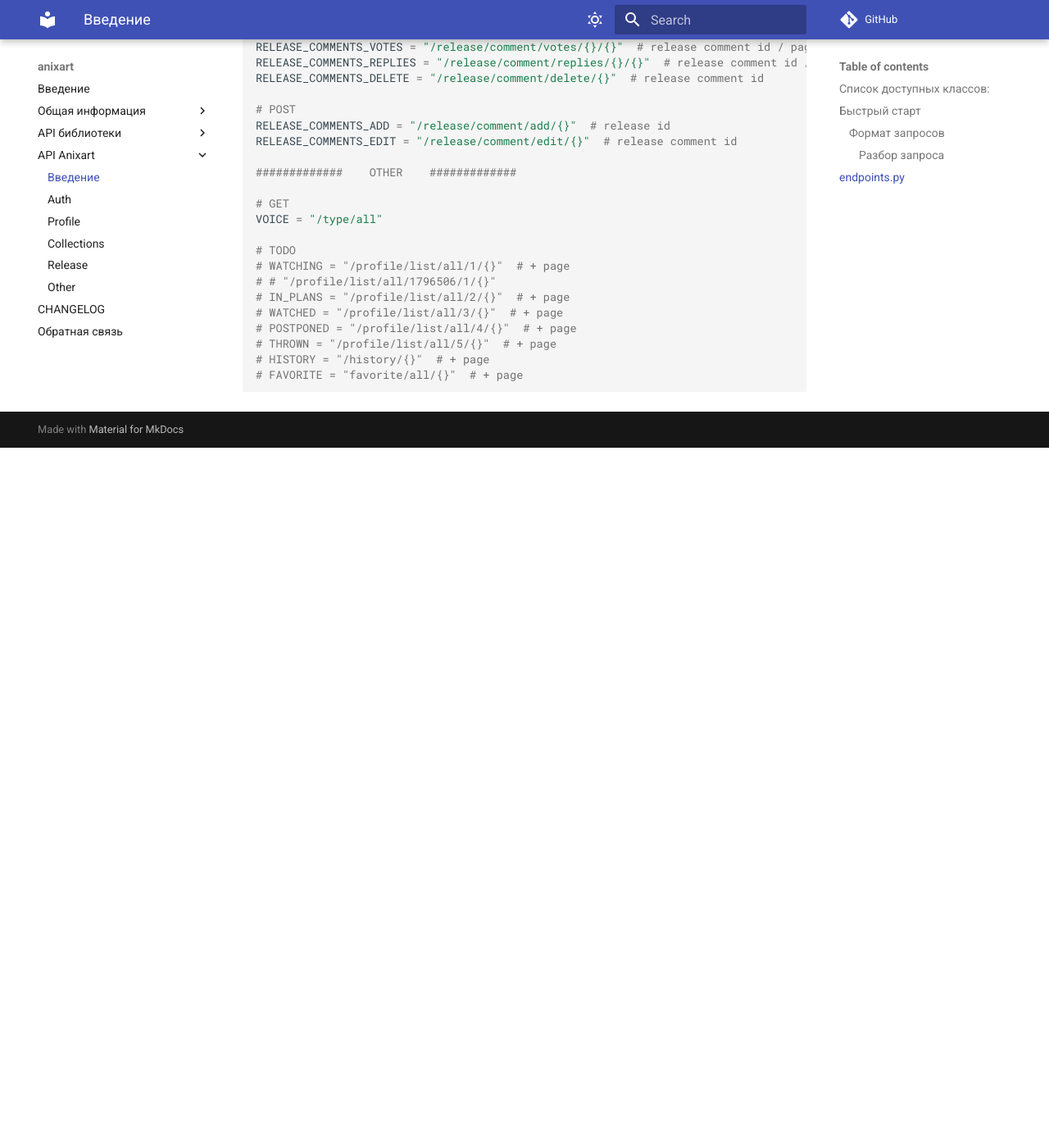
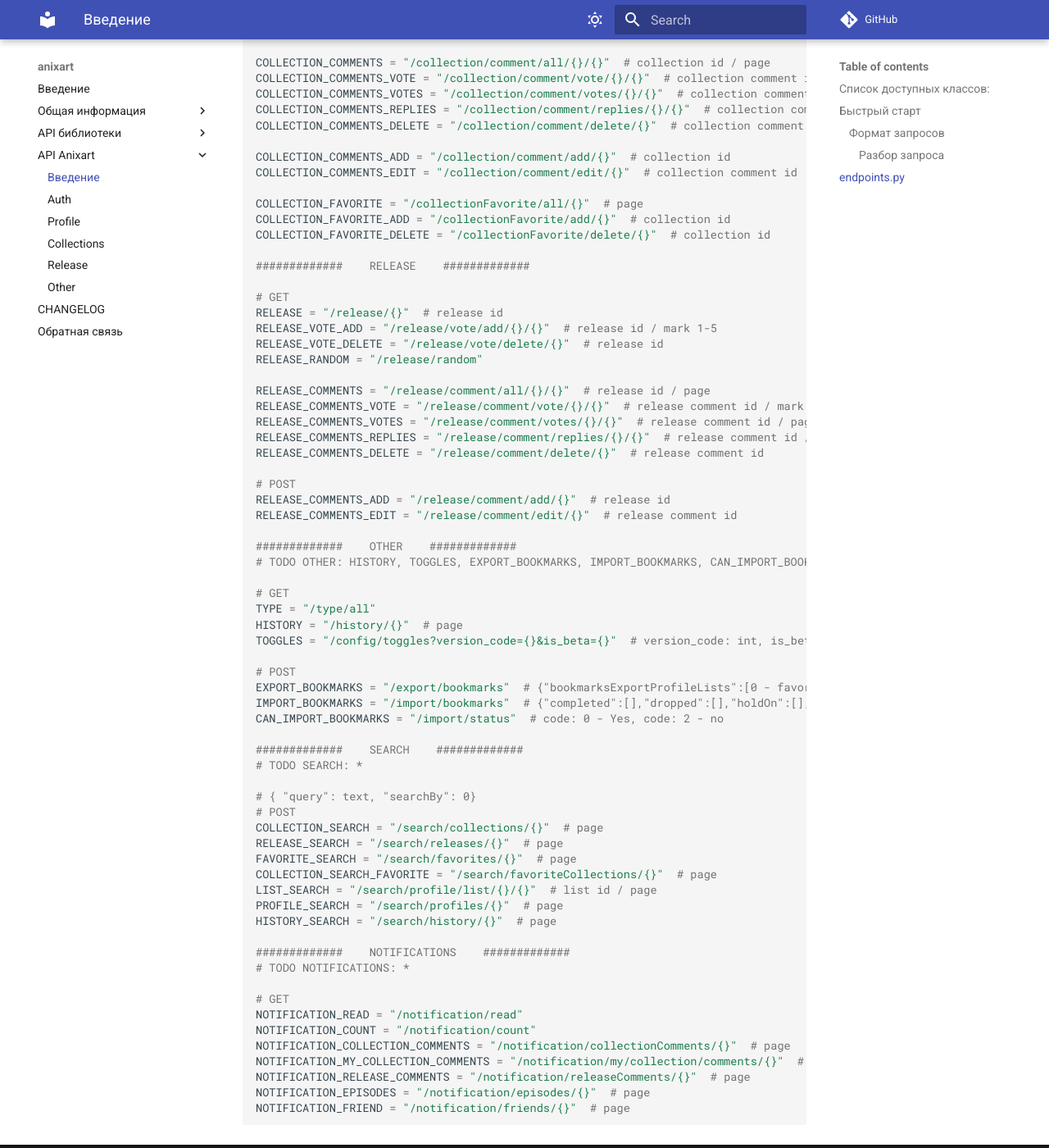
Before and after one commit to SantaSpeen/anixart-abandoned, an MkDocs documentation site: the page built from docs/anixApi/index.md, in a window 1280 px wide and 1400 px high, scrolled down 3021 px. Shown: the whole window at 82% size. Built offline with MkDocs 1.6.1 and Material for MkDocs 9.7.7, drawn with Linux system fonts in a browser that asks for light colours; comment, search, counter and statistics services are not loaded; before the commit the page ends 3567 px from its top, so only the background shows below that; some of the changed text lies outside the part shown.

Commit message:
Update endpoints.py

````diff
--- a/docs/anixApi/index.md
+++ b/docs/anixApi/index.md
@@ -67,6 +67,14 @@ class AnixProfileVotedSort:
     STAR_1 = 7
 
 
+class AnixList:
+    WATCHING = 1
+    IN_PLANS = 2
+    WATCHED = 3
+    POSTPONED = 4
+    DROPPED = 5
+
+
 API_URL = "https://api.anixart.tv"
 
 ################   AUTH   ################
@@ -81,14 +89,17 @@ FIREBASE = "/auth/firebase"
 CHANGE_PASSWORD = "/profile/preference/password/change"
 
 ################ PROFILE ################
+# TODO PROFILE: PROFILE_BLACKLIST_ADD, PROFILE_BLACKLIST_REMOVE, LISTS, SETTINGS_NOTIFICATION,
+#  SETTINGS_RELEASE_NOTIFICATION, SETTINGS_RELEASE_FIRST_NOTIFICATION, SETTINGS_COMMENTS_NOTIFICATION,
+#  SETTINGS_COLLECTION_NOTIFICATION, EDIT_AVATAR, SETTINGS_RELEASE_LIST_NOTIFICATION, SETTINGS_RELEASE_TYPE_NOTIFICATION
 
 # GET
 PROFILE = "/profile/{}"  # + profile id
 PROFILE_NICK_HISTORY = "/profile/login/history/all/{}/{}"  # profile id / page
 
 PROFILE_BLACKLIST = "/profile/blocklist/all/{}"  # page
-PROFILE_BLACKLIST_ADD = "/profile/blocklist/add/{}"  # profile id #TODO
-PROFILE_BLACKLIST_REMOVE = "/profile/blocklist/remove/{}"  # profile id #TODO
+PROFILE_BLACKLIST_ADD = "/profile/blocklist/add/{}"  # profile id
+PROFILE_BLACKLIST_REMOVE = "/profile/blocklist/remove/{}"  # profile id
 
 FRIENDS = "/profile/friend/all/{}/{}"  # profile id / page
 FRIENDS_RQ_IN = "/profile/friend/requests/in/last"
@@ -99,12 +110,24 @@ FRIENDS_REMOVE = "/profile/friend/request/remove/{}"  # profile id
 VOTE_VOTED = "/profile/vote/release/voted/{}/{}"  # profile id / page
 VOTE_UNVOTED = "/profile/vote/release/unvoted/{}"  # page
 
+LISTS = "/profile/list/all/{}/{}/{}"  # profile id / list id / page
+
+SETTINGS_NOTIFICATION = "/profile/preference/notification/my"
+SETTINGS_RELEASE_NOTIFICATION = "/profile/preference/notification/episode/edit"
+SETTINGS_RELEASE_FIRST_NOTIFICATION = "/profile/preference/notification/episode/first/edit"
+SETTINGS_COMMENTS_NOTIFICATION = "/profile/preference/notification/comment/edit"
+SETTINGS_COLLECTION_NOTIFICATION = "/profile/preference/notification/my/collection/comment/edit"
+
 # POST
 EDIT_STATUS = "/profile/preference/status/edit"
 EDIT_SOCIAL = "/profile/preference/social/edit"
-EDIT_AVATAR = "/profile/preference/avatar/edit"  # TODO
+EDIT_AVATAR = "/profile/preference/avatar/edit"
+
+SETTINGS_RELEASE_LIST_NOTIFICATION = "/profile/preference/notification/status/edit"  # {"profileStatusNotificationPreferences":[0 - favorite, + all in AnixList]}
+SETTINGS_RELEASE_TYPE_NOTIFICATION = "/profile/preference/notification/type/edit"   # {"profileTypeNotificationPreferences":[type ids]}
 
 #############  COLLECTION  #############
+# TODO COLLECTION: COLLECTION_FAVORITE, COLLECTION_FAVORITE_ADD, COLLECTION_FAVORITE_DELETE
 
 # GET
 COLLECTION = "/collection/{}"  # collection id
@@ -117,11 +140,12 @@ COLLECTION_COMMENTS_VOTES = "/collection/comment/votes/{}/{}"  # collection comm
 COLLECTION_COMMENTS_REPLIES = "/collection/comment/replies/{}/{}"  # collection comment id / page
 COLLECTION_COMMENTS_DELETE = "/collection/comment/delete/{}"  # collection comment id
 
-# POST
-COLLECTION_SEARCH = "/search/collections/{}"  # page req: { "query": text, "searchBy": 0}
-
 COLLECTION_COMMENTS_ADD = "/collection/comment/add/{}"  # collection id
 COLLECTION_COMMENTS_EDIT = "/collection/comment/edit/{}"  # collection comment id
+
+COLLECTION_FAVORITE = "/collectionFavorite/all/{}"  # page
+COLLECTION_FAVORITE_ADD = "/collectionFavorite/add/{}"  # collection id
+COLLECTION_FAVORITE_DELETE = "/collectionFavorite/delete/{}"  # collection id
 
 #############    RELEASE    #############
 
@@ -142,17 +166,41 @@ RELEASE_COMMENTS_ADD = "/release/comment/add/{}"  # release id
 RELEASE_COMMENTS_EDIT = "/release/comment/edit/{}"  # release comment id
 
 #############    OTHER    #############
+# TODO OTHER: HISTORY, TOGGLES, EXPORT_BOOKMARKS, IMPORT_BOOKMARKS, CAN_IMPORT_BOOKMARKS
 
 # GET
-VOICE = "/type/all"
+TYPE = "/type/all"
+HISTORY = "/history/{}"  # page
+TOGGLES = "/config/toggles?version_code={}&is_beta={}"  # version_code: int, is_beta: bool
 
-# TODO
-# WATCHING = "/profile/list/all/1/{}"  # + page
-# # "/profile/list/all/1796506/1/{}"
-# IN_PLANS = "/profile/list/all/2/{}"  # + page
-# WATCHED = "/profile/list/all/3/{}"  # + page
-# POSTPONED = "/profile/list/all/4/{}"  # + page
-# THROWN = "/profile/list/all/5/{}"  # + page
-# HISTORY = "/history/{}"  # + page
-# FAVORITE = "favorite/all/{}"  # + page
+# POST
+EXPORT_BOOKMARKS = "/export/bookmarks"  # {"bookmarksExportProfileLists":[0 - favorite, + all in AnixList]}
+IMPORT_BOOKMARKS = "/import/bookmarks"  # {"completed":[],"dropped":[],"holdOn":[],"plans":[],"watching":[],"selected_importer_name":"Shikimori"}
+CAN_IMPORT_BOOKMARKS = "/import/status"  # code: 0 - Yes, code: 2 - no
+
+#############    SEARCH    #############
+# TODO SEARCH: *
+
+# { "query": text, "searchBy": 0}
+# POST
+COLLECTION_SEARCH = "/search/collections/{}"  # page
+RELEASE_SEARCH = "/search/releases/{}"  # page
+FAVORITE_SEARCH = "/search/favorites/{}"  # page
+COLLECTION_SEARCH_FAVORITE = "/search/favoriteCollections/{}"  # page
+LIST_SEARCH = "/search/profile/list/{}/{}"  # list id / page
+PROFILE_SEARCH = "/search/profiles/{}"  # page
+HISTORY_SEARCH = "/search/history/{}"  # page
+
+#############    NOTIFICATIONS    #############
+# TODO NOTIFICATIONS: *
+
+# GET
+NOTIFICATION_READ = "/notification/read"
+NOTIFICATION_COUNT = "/notification/count"
+NOTIFICATION_COLLECTION_COMMENTS = "/notification/collectionComments/{}"  # page
+NOTIFICATION_MY_COLLECTION_COMMENTS = "/notification/my/collection/comments/{}"  # page
+NOTIFICATION_RELEASE_COMMENTS = "/notification/releaseComments/{}"  # page
+NOTIFICATION_EPISODES = "/notification/episodes/{}"  # page
+NOTIFICATION_FRIEND = "/notification/friends/{}"  # page
+
 ```
````
Also changed, not shown: 4 other files.
